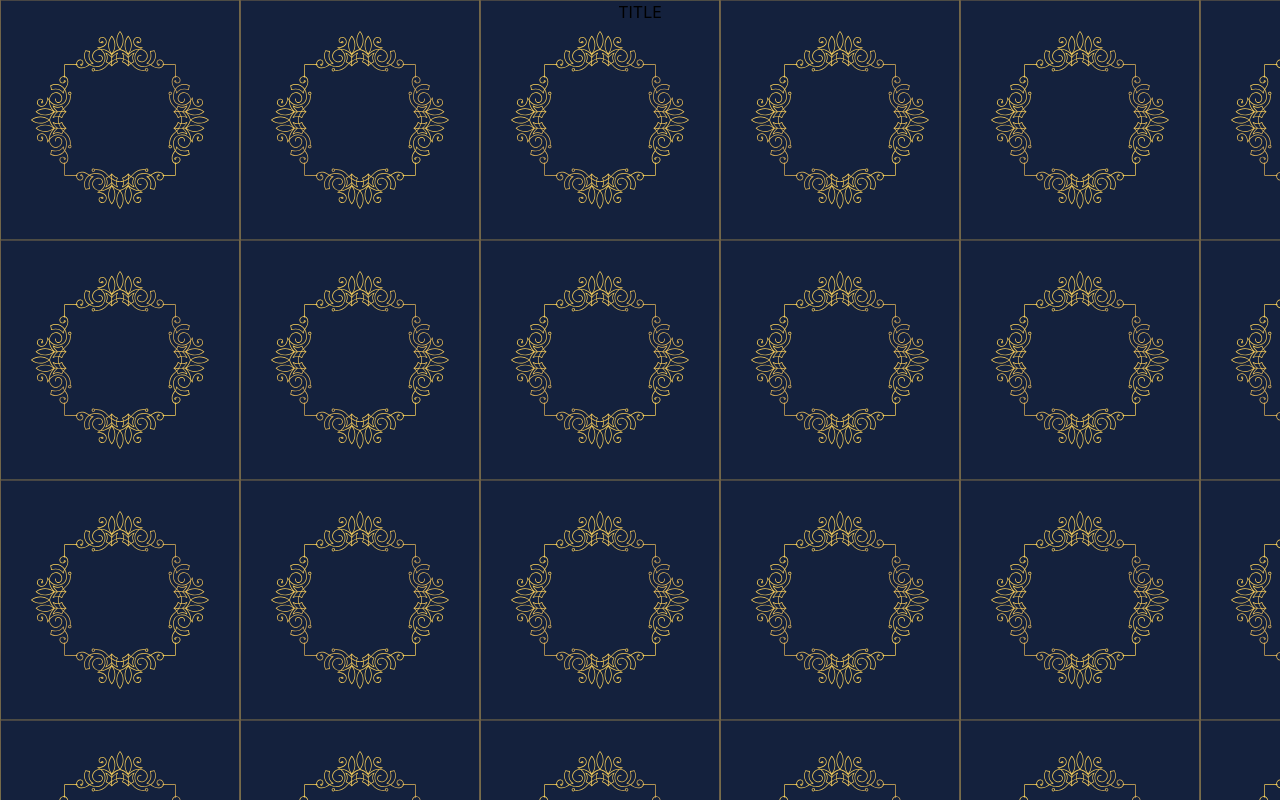
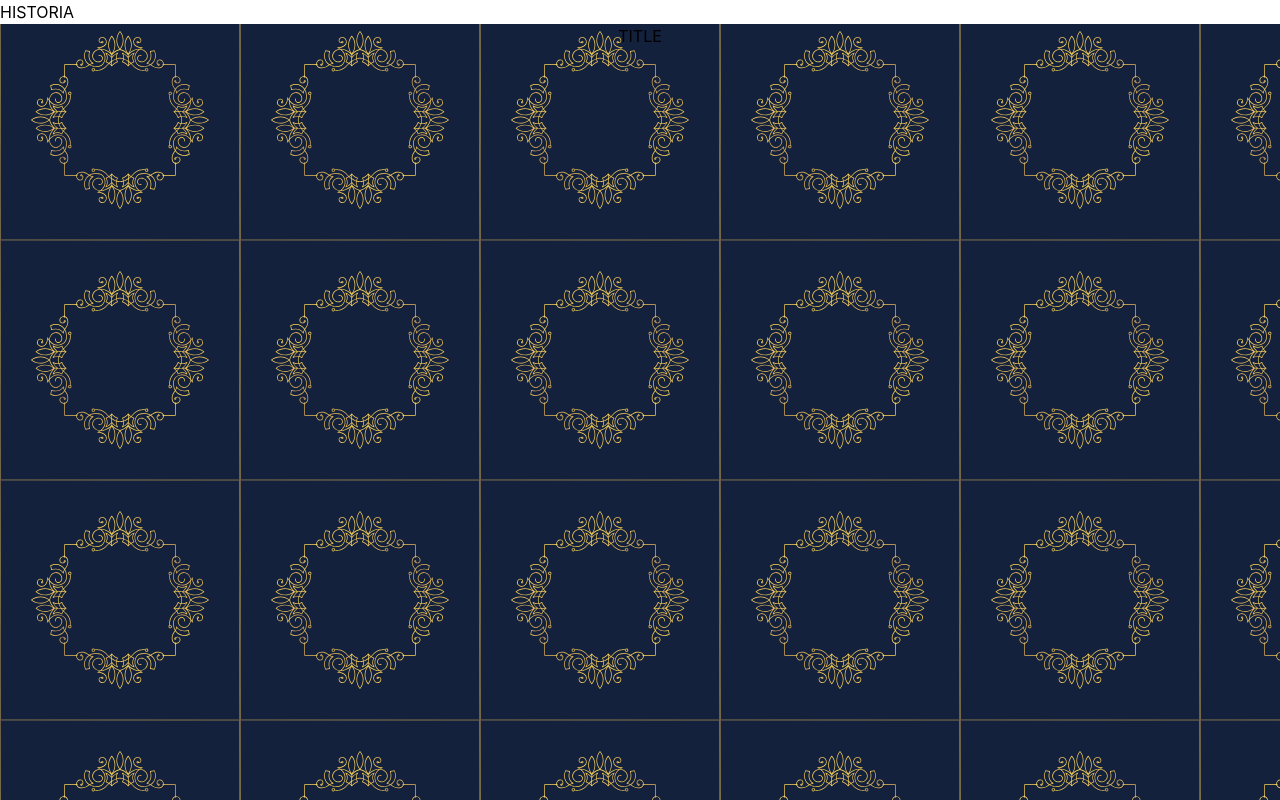
Before and after one commit to JonyHuergo/history-blog, a Next.js app: page / in a window 1280 px wide. Built offline with nearby package versions, Linux system fonts and the light colour scheme.

Commit message:
Add Layout component

```diff
--- /dev/null
+++ b/components/Layout.js
@@ -0,0 +1,14 @@
+import Navbar from './Navbar'
+
+const Layout = ({children}) => {
+    return (
+        <>
+        <Navbar/>
+        <main>
+            {children}
+        </main>
+        </>
+    );
+}
+
+export default Layout;
--- a/components/Navbar.js
+++ b/components/Navbar.js
@@ -1,8 +1,8 @@
 const Navbar = () => {
     return (
-        <div className="container text-white bg-transparent hover:bg-white hover:text-black">
+        <nav className="container text-white bg-transparent hover:bg-white hover:text-black">
             <h1>HISTORIA</h1>
-        </div>
+        </nav>
     );
 }
 
--- a/pages/_app.js
+++ b/pages/_app.js
@@ -1,5 +1,10 @@
 import '../styles/globals.css'
+import Layout from '../components/Layout'
 
 export default function App({ Component, pageProps }) {
-  return <Component {...pageProps} />
+  return(
+    <Layout>
+      <Component {...pageProps} />
+    </Layout>
+  )
 }
--- a/pages/_document.js
+++ b/pages/_document.js
@@ -3,7 +3,11 @@ import { Html, Head, Main, NextScript } from 'next/document'
 export default function Document() {
   return (
     <Html lang="en">
-      <Head />
+      <Head>
+        <meta charset="utf-8" />
+        <meta name="viewport" content="width=device-width, initial-scale=1" />
+        <meta name="theme-color" content="#14213D" />
+      </Head>
       <body>
         <Main />
         <NextScript />
```
